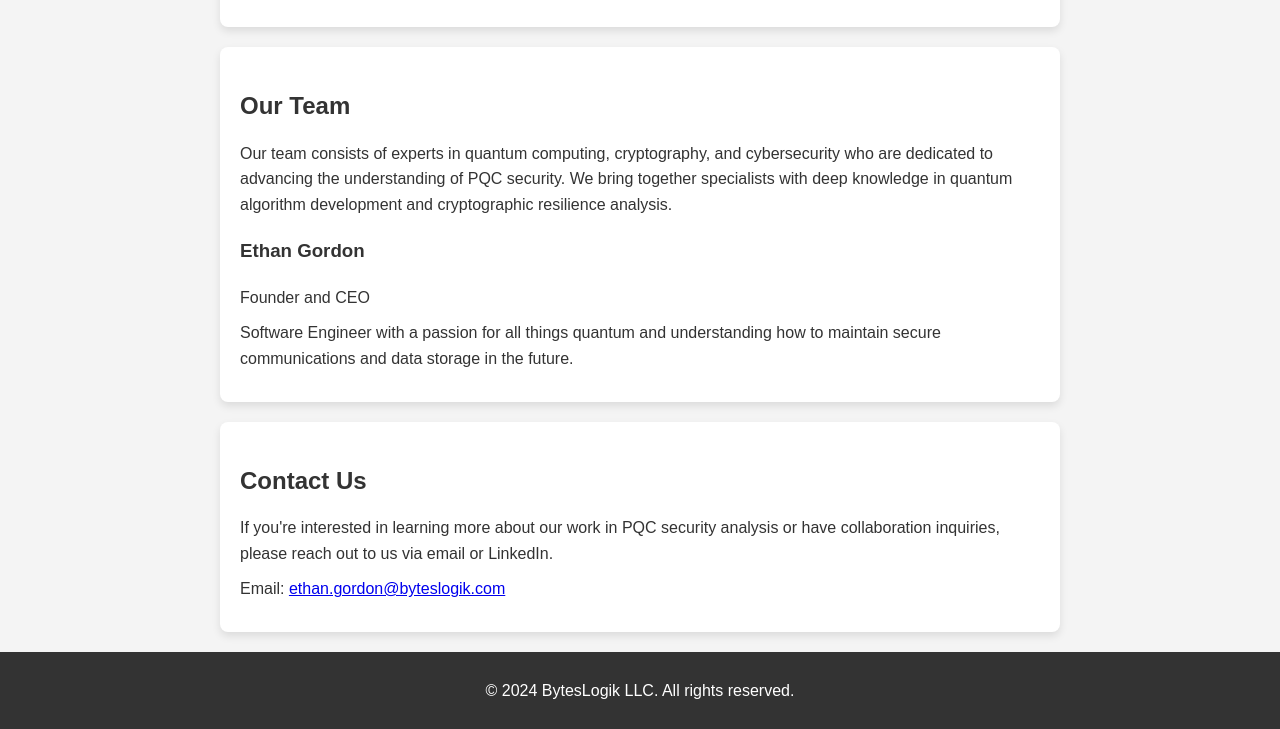
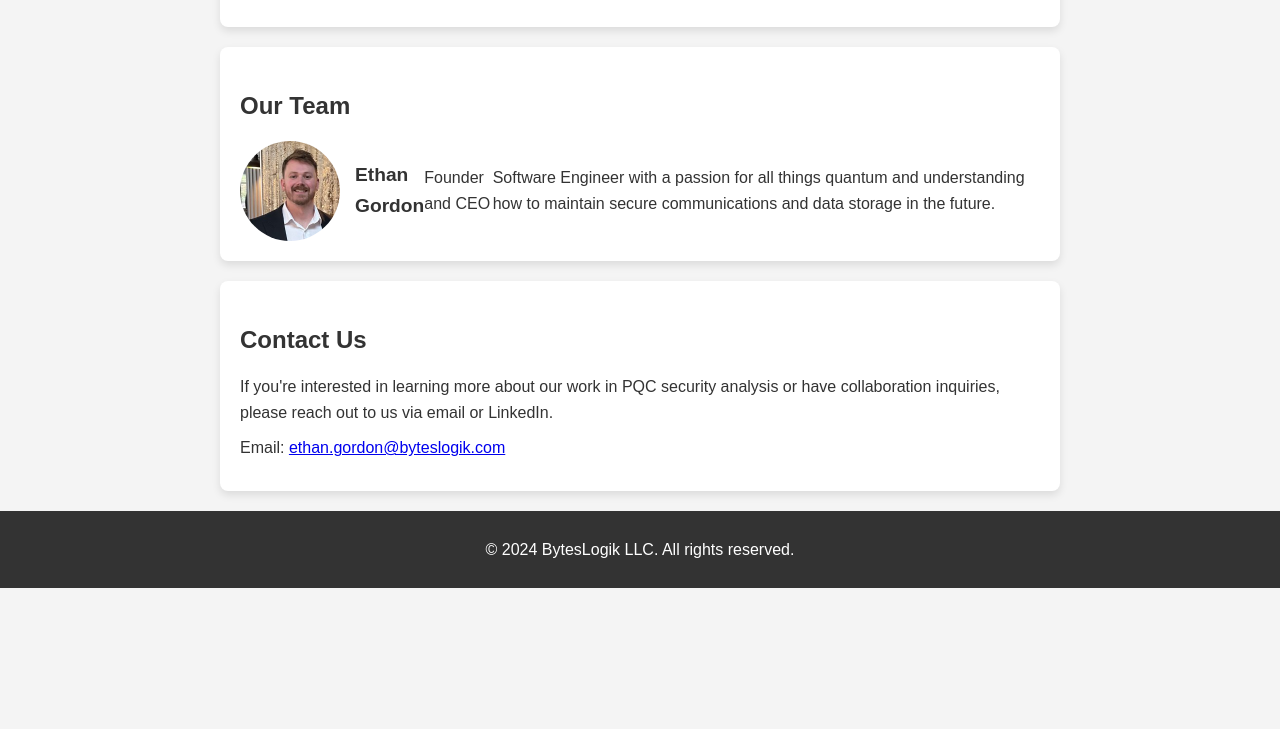
Before and after one commit to BytesLogik/byteslogik.github.io, a plain HTML site: page index.html in a window 1280 px wide. Shown: the part 830-1559 px from the top of the page. After the commit the page ends 1418 px from the top, so only its background shows below. Drawn offline with Linux system fonts and the light colour scheme.

Commit message:
adding team member picture

```diff
--- a/index.html
+++ b/index.html
@@ -42,8 +42,8 @@
     <!-- Team Section -->
     <section id="team">
         <h2>Our Team</h2>
-        <p>Our team consists of experts in quantum computing, cryptography, and cybersecurity who are dedicated to advancing the understanding of PQC security. We bring together specialists with deep knowledge in quantum algorithm development and cryptographic resilience analysis.</p>
         <div class="team-member">
+            <img src="images/ethanGordon.jpg" alt="Ethan Gordon">
             <h3>Ethan Gordon</h3>
             <p>Founder and CEO</p>
             <p>Software Engineer with a passion for all things quantum and understanding how to maintain secure communications and data storage in the future.</p>
--- a/styles.css
+++ b/styles.css
@@ -60,7 +60,25 @@ ul li {
 }
 
 .team-member {
+    display: flex;
+    align-items: center;
     margin-top: 15px;
+}
+
+.team-member img {
+    border-radius: 50%; /* Makes the image round */
+    width: 100px; /* Adjust size as needed */
+    height: 100px; /* Ensures the image is square */
+    margin-right: 15px; /* Adds space between the image and text */
+}
+
+.team-member h3 {
+    margin: 0;
+    font-size: 1.2em;
+}
+
+.team-member p {
+    margin: 5px 0;
 }
 
 footer {
```
Also changed, not shown: images/ethanGordon.jpg (added).
